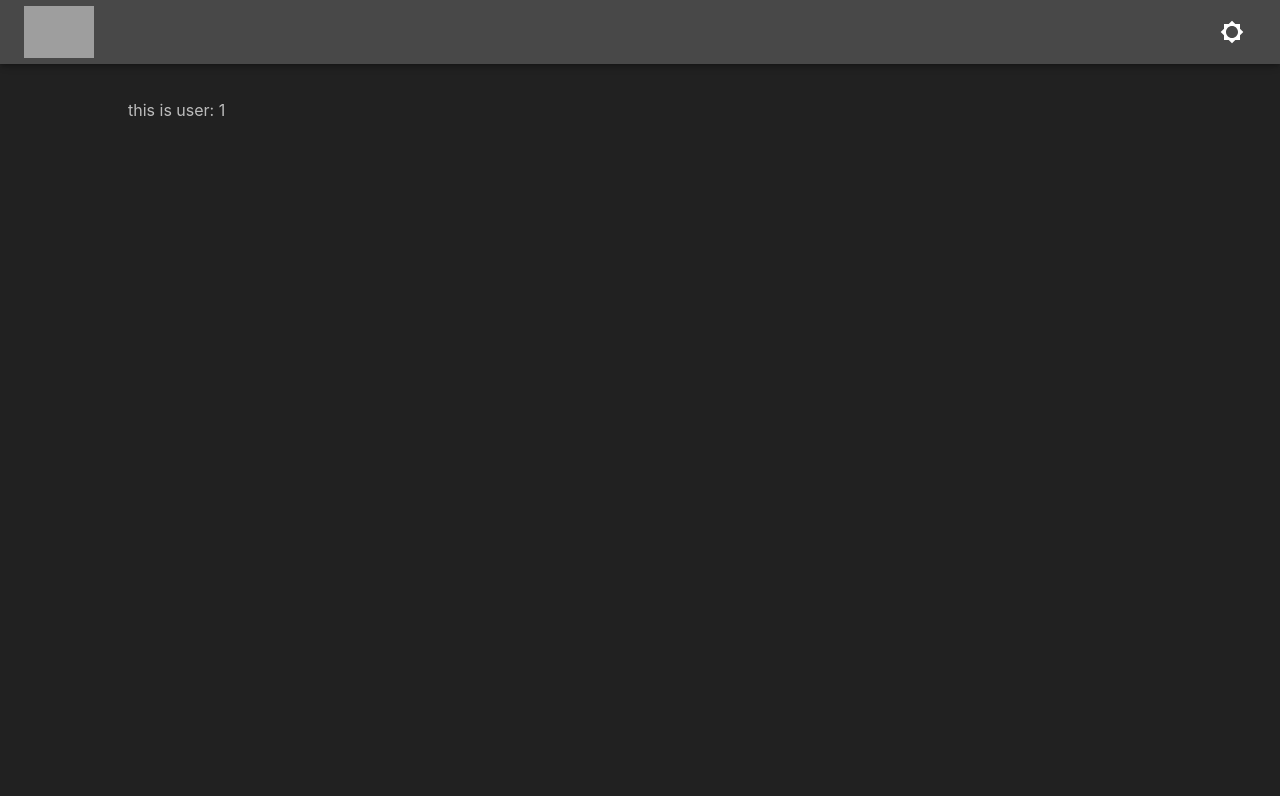
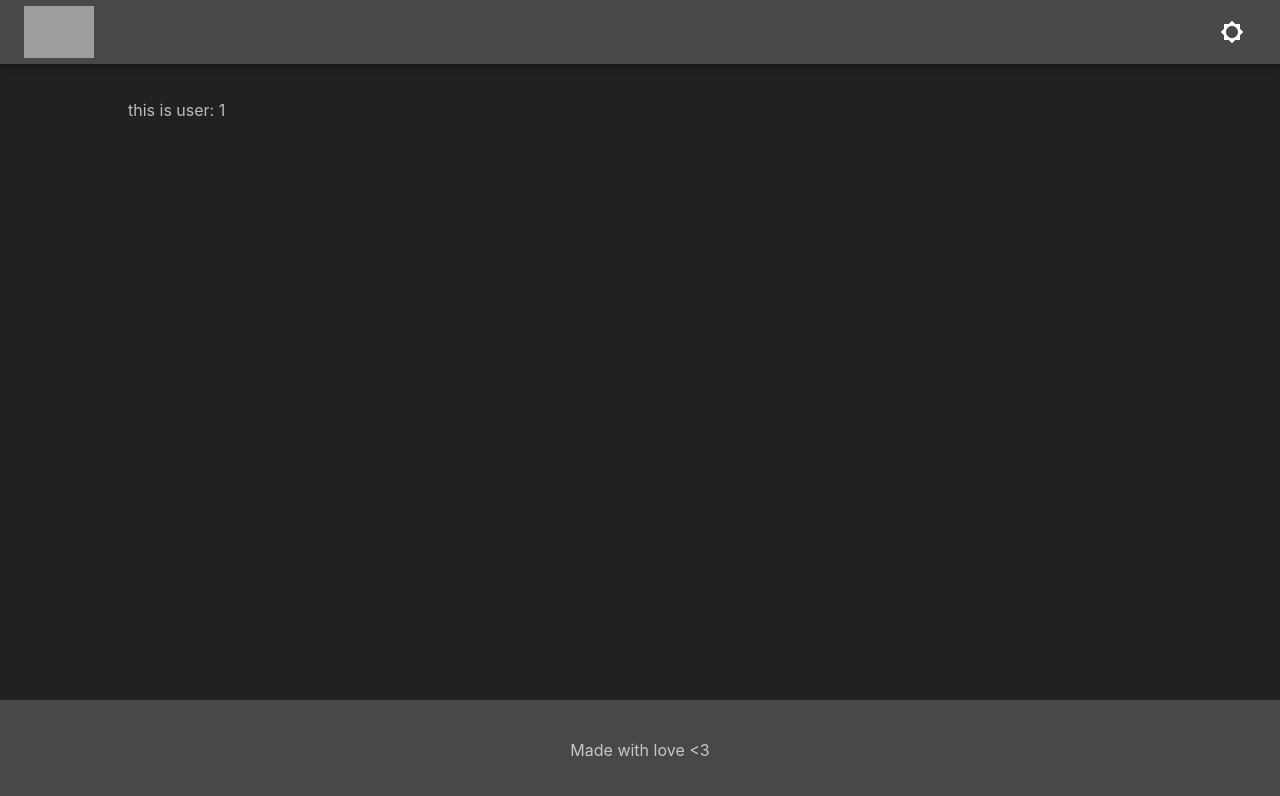
Before and after one commit to marcuasc/Webutvikling, a React (Create React App) app in the folder client/: page /user/1 in a window 1280 px wide. Shown: the top 796 px of the page. Built offline with nearby package versions, Linux system fonts and the light colour scheme; grey boxes are pictures that could not be loaded.

Commit message:
Added footer. Closes #21

```diff
--- a/client/src/App.css
+++ b/client/src/App.css
@@ -1,11 +1,29 @@
+:root {
+  --footer-height: 100px;
+}
+
 .App {
-    min-height: 100vh;
+  min-height: calc(100vh - var(--footer-height));
 }
 
 #logo {
-    width: 70px;
+  width: 70px;
 }
 
 .grow {
-    flex-grow: 1;
+  flex-grow: 1;
 }
+
+#footer {
+  height: var(--footer-height);
+  margin: 0;
+}
+
+#footerContent {
+  display: flex;
+  flex-direction: column;
+  justify-content: center;
+  height: 100%;
+  padding: 0 20px;
+  text-align: center;
+}
--- a/client/src/App.tsx
+++ b/client/src/App.tsx
@@ -102,6 +102,11 @@ function App() {
             </AppBar>
             <SwitchContainer />
           </Box>
+          <Box id="footer" bgcolor="secondary.light" color="text.secondary">
+            <div id="footerContent">
+              <span>Made with love {"<3"}</span>
+            </div>
+          </Box>
         </Router>
       </MuiThemeProvider>
     </Provider>
--- a/client/src/components/SwitchContainer/style.css
+++ b/client/src/components/SwitchContainer/style.css
@@ -2,6 +2,7 @@
   width: 80%;
   margin: 0 auto;
   padding-top: 100px;
+  padding-bottom: 50px;
 }
 
 #searchContainer {
```
